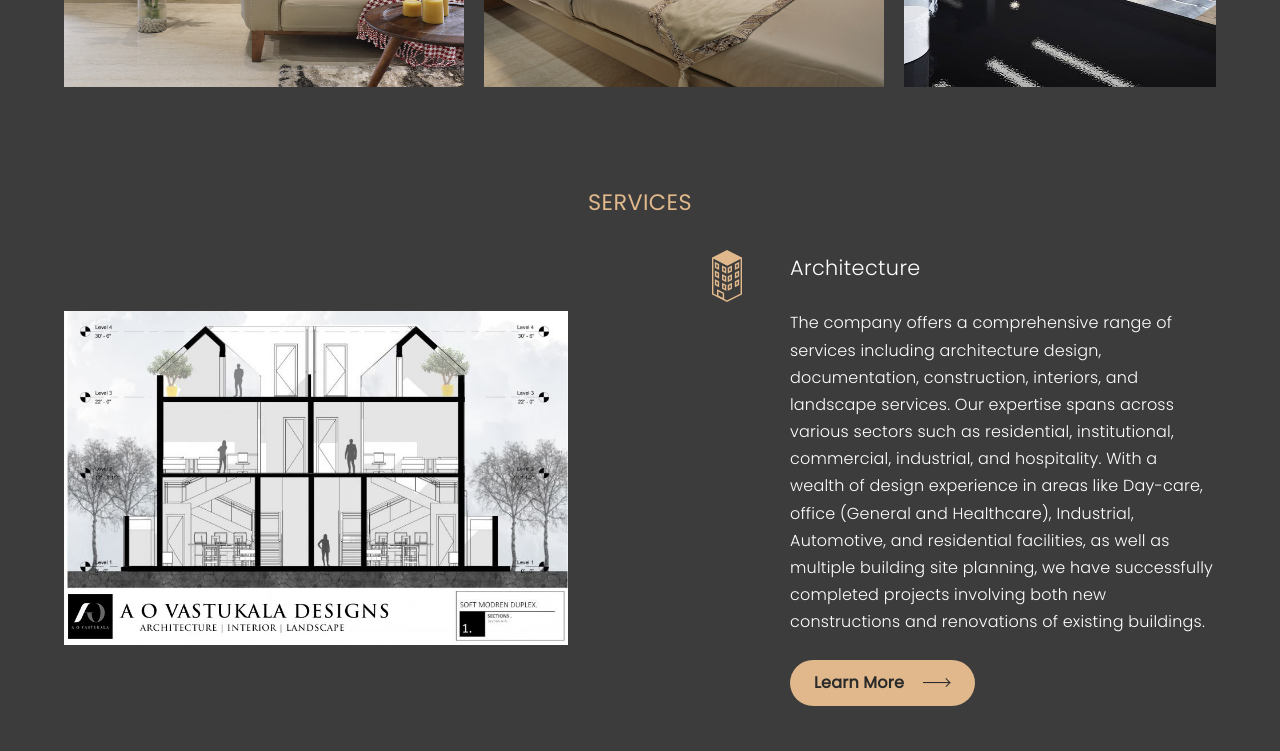
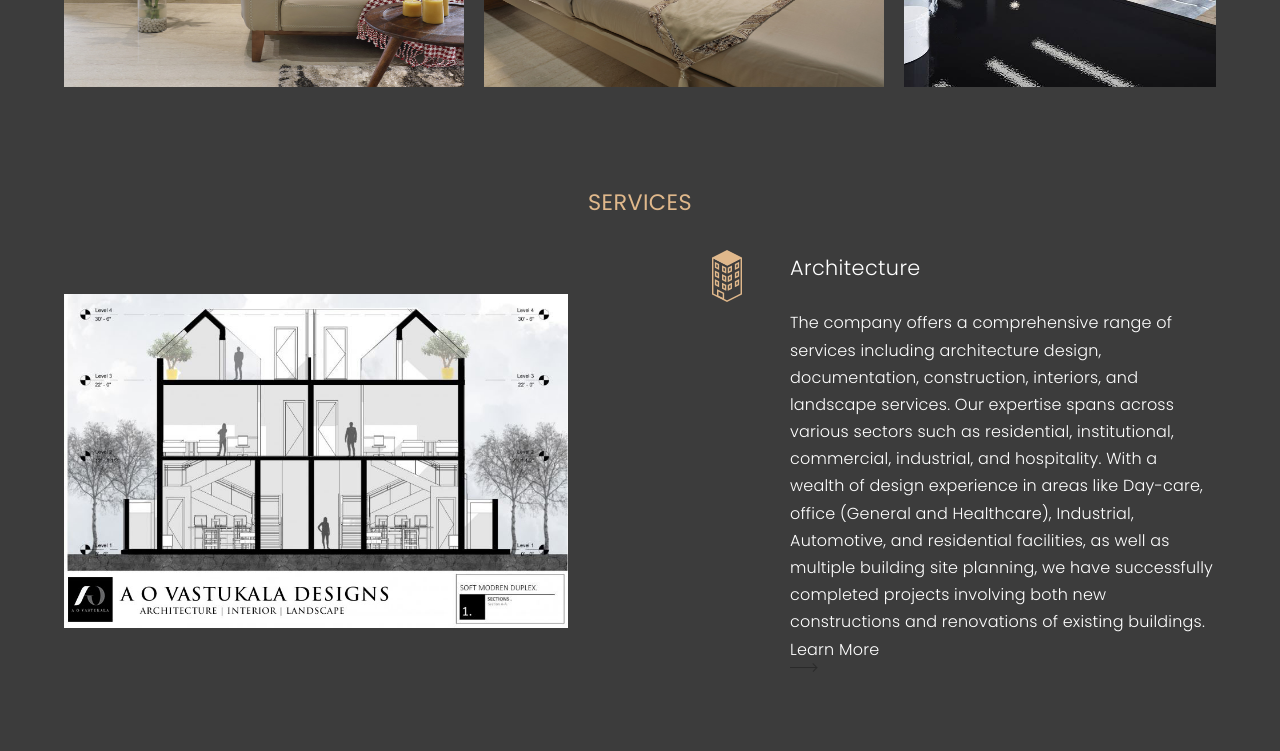
Before and after one commit to GrowthVVork/aov-studios, a React (Create React App) app: page / in a window 1280 px wide. Shown: the part 1220-1971 px from the top of the page. Built offline with nearby package versions, Linux system fonts and the light colour scheme.

Commit message:
FIX: move more button css to Services section

```diff
--- a/src/index.css
+++ b/src/index.css
@@ -11,6 +11,7 @@
 html,
 body {
   height: 100%;
+  scroll-behavior: smooth;
 }
 
 img,
@@ -85,25 +86,6 @@ a {
   text-decoration: none;
 }
 
-.more-link {
-  background-color: var(--accent-color);
-  border-radius: 30px;
-  color: var(--secondary-bg-color);
-  font-weight: 400;
-  font-weight: bold;
-  padding: 0.6rem 1.5rem;
-  display: inline-flex;
-  align-items: center;
-  gap: 1.2rem;
-  cursor: pointer;
-}
-
-.more-link:hover {
-  background-color: var(--text-color);
-  color: var(--secondary-bg-color);
-  font-weight: bold;
-}
-
 .contained {
   max-width: 90rem;
   margin: 0 auto;
--- a/src/sections/services/Services.jsx
+++ b/src/sections/services/Services.jsx
@@ -10,7 +10,8 @@ import "./servicesStyles.css";
 
 export const Services = () => {
   return (
-    <section className="services contained" id="services">
+    <div className="services contained" id="services">
+      <section>
         <h2>Services</h2>
         <div className="service-item">
           <div className="service-item-content">
@@ -22,10 +23,11 @@ export const Services = () => {
                 landscape services. Our expertise spans across various sectors
                 such as residential, institutional, commercial, industrial, and
                 hospitality. With a wealth of design experience in areas like
-              Day-care, office (General and Healthcare), Industrial, Automotive,
-              and residential facilities, as well as multiple building site
-              planning, we have successfully completed projects involving both
-              new constructions and renovations of existing buildings.
+                Day-care, office (General and Healthcare), Industrial,
+                Automotive, and residential facilities, as well as multiple
+                building site planning, we have successfully completed projects
+                involving both new constructions and renovations of existing
+                buildings.
               </p>
               <a className="more-link" href="#services">
                 <span>Learn More</span>
@@ -45,14 +47,14 @@ export const Services = () => {
               <h3>Interior Design</h3>
               <p>
                 Our involvement in projects begins from the early stages of
-              programming and site selection, and extends throughout the design
-              and construction phases. We have a deep understanding of the
-              municipal agency approval processes in our region, which has
-              facilitated a smoother path for many of our clients. Our approach
-              emphasizes pushing the boundaries of creativity while maintaining
-              a focus on practicality and utility. We recognize the evolving
-              nature of the profession and strive to address key aspects of
-              adapting to change.
+                programming and site selection, and extends throughout the
+                design and construction phases. We have a deep understanding of
+                the municipal agency approval processes in our region, which has
+                facilitated a smoother path for many of our clients. Our
+                approach emphasizes pushing the boundaries of creativity while
+                maintaining a focus on practicality and utility. We recognize
+                the evolving nature of the profession and strive to address key
+                aspects of adapting to change.
               </p>
               <a className="more-link" href="#services">
                 <span>Learn More</span>
@@ -72,11 +74,11 @@ export const Services = () => {
               <h3>Construction Design</h3>
               <p>
                 Above all, we are committed to our clients and prioritize their
-              satisfaction. Our entire firm is dedicated to going the extra mile
-              when needed, ensuring that we understand our clients' business
-              needs, requirements, preferences, and budget. By doing so, we
-              consistently deliver highly satisfying outcomes for the agencies
-              and organizations responsible for the projects.
+                satisfaction. Our entire firm is dedicated to going the extra
+                mile when needed, ensuring that we understand our clients'
+                business needs, requirements, preferences, and budget. By doing
+                so, we consistently deliver highly satisfying outcomes for the
+                agencies and organizations responsible for the projects.
               </p>
               <a className="more-link" href="#services">
                 <span>Learn More</span>
@@ -90,5 +92,6 @@ export const Services = () => {
           </picture>
         </div>
       </section>
+    </div>
   );
 };
```
Lines whose indentation alone changed are shown as unchanged.
